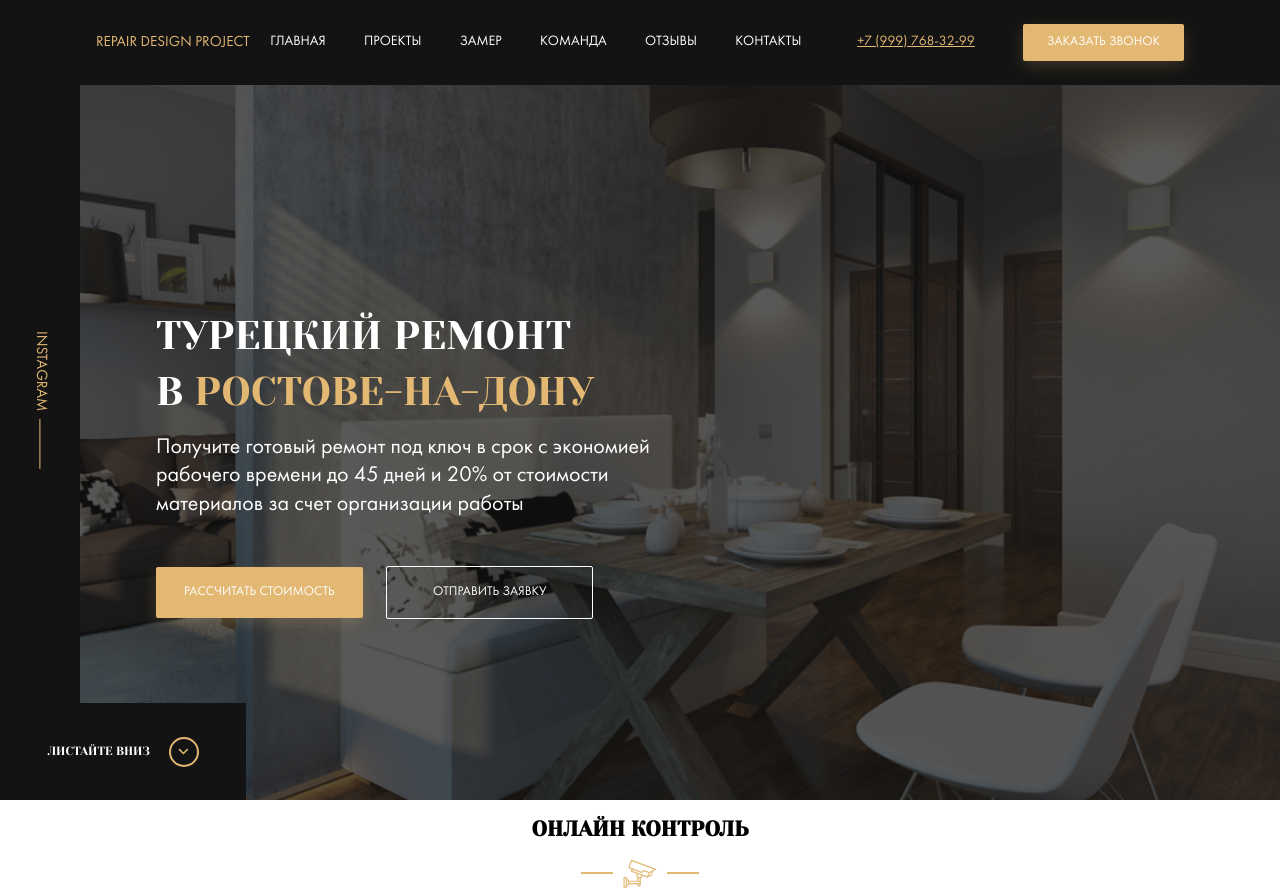
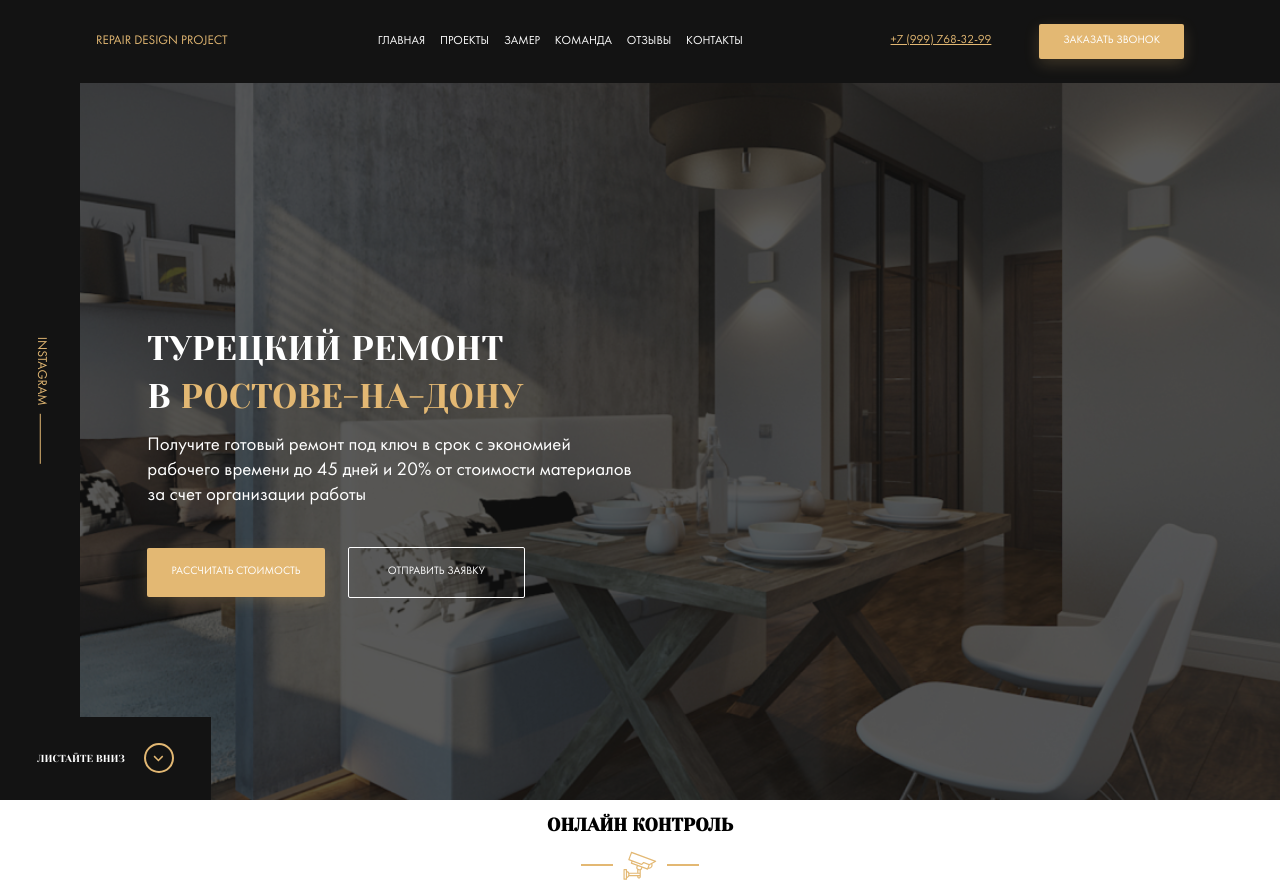
Before and after one commit to Difine/repair-design, a website: page index.html in a window 1280 px wide. Drawn offline with Linux system fonts and the light colour scheme; files whose address does not match are found by name.

Commit message:
fix: fix responsive layout for header

```diff
--- a/sass/_media.sass
+++ b/sass/_media.sass
@@ -1,4 +1,4 @@
-@media screen and ( max-width: 1200px )
+@media screen and ( max-width: 1320px )
   html
     font-size: 12px
   .nav
--- a/sass/templates/_header.sass
+++ b/sass/templates/_header.sass
@@ -10,6 +10,8 @@
   display: flex
   justify-content: space-between
   align-items: center
+  &__nav
+    padding-left: 1.2rem
 .logo
   font-size: 1.075rem
   color: $primary
@@ -19,7 +21,7 @@
     text-decoration: none
     color: $light
     text-transform: uppercase
-    margin-right: 2.5rem
+    margin-right: 2.63rem
     transition: color 0.2
     &:hover
       color: $primary
```
Also changed, not shown: css/style.css, style/style.min.css.
